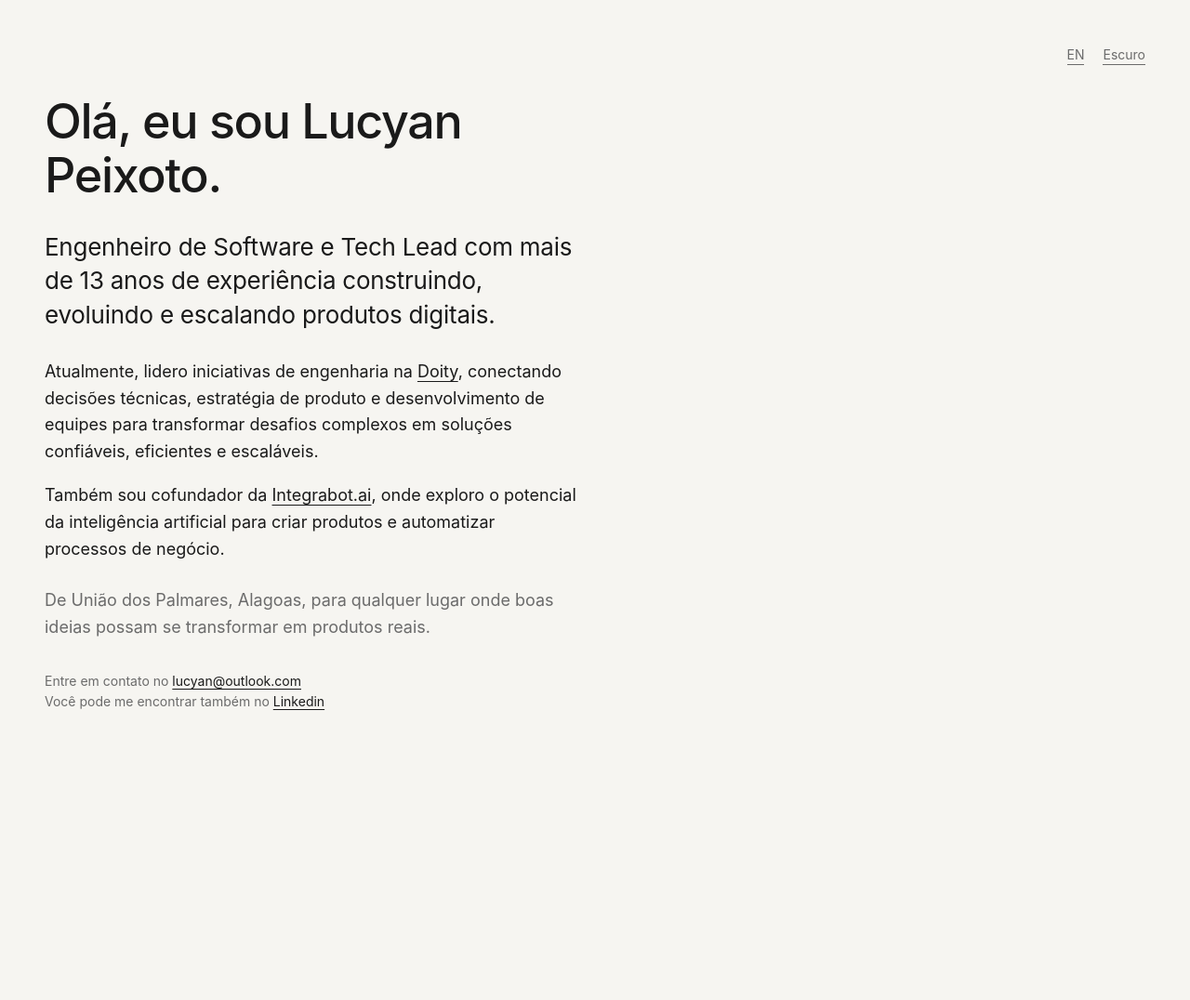
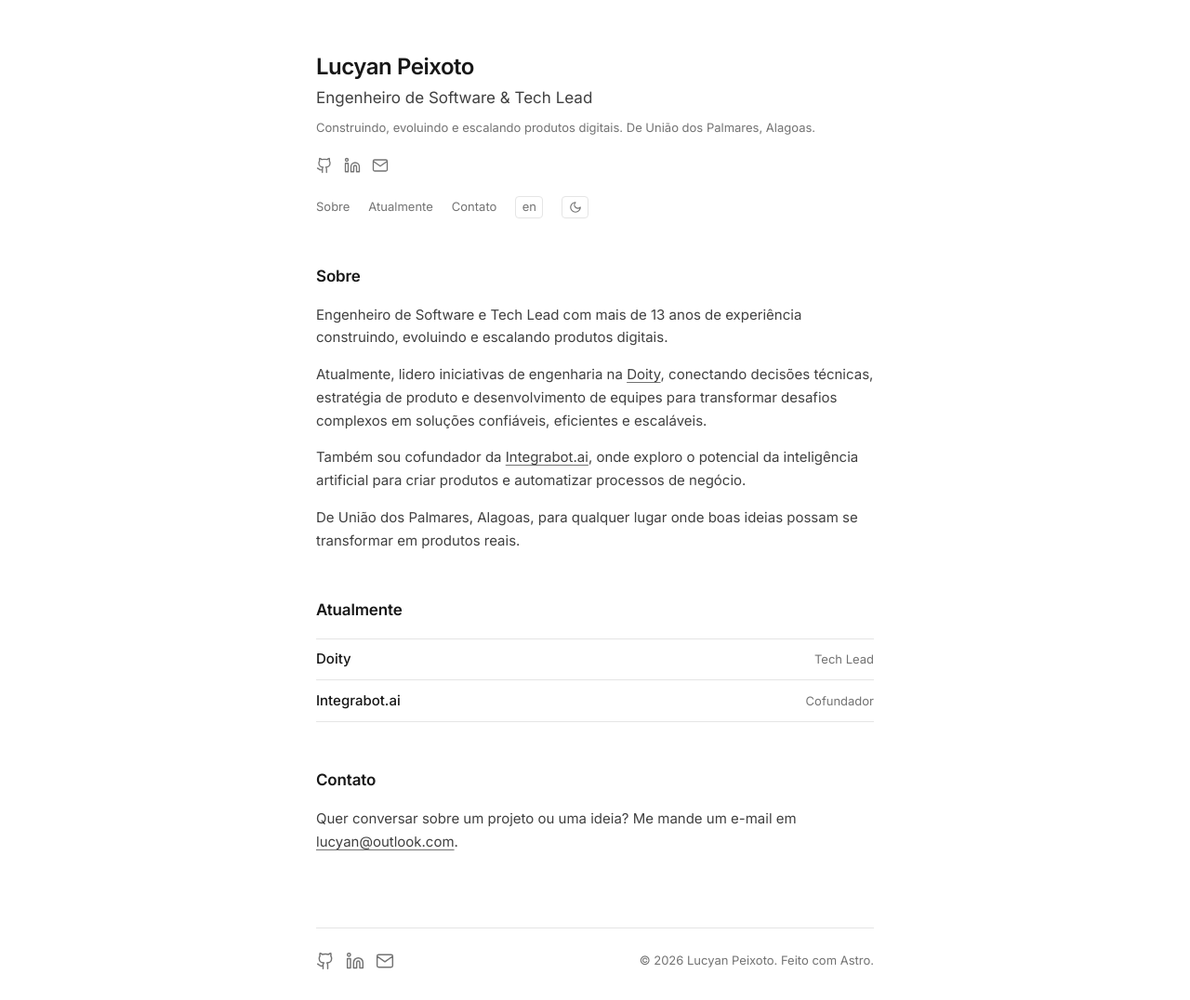
Before and after one commit to lucyanpeixoto/site, an Astro site: page / in a window 1280 px wide. Shown: the whole page at 93% size. Before the commit the page ends 815 px from the top, so only its background shows below. Built offline with nearby package versions, Linux system fonts and the light colour scheme; Astro itself is replaced by a stand-in of ours.

Commit message:
feat: redesenha página no estilo coluna única
Inspirado em jhol.dev: coluna centralizada, fonte Inter, cabeçalho
com nome, cargo, ícones sociais e nav com idioma/tema, seções Sobre,
Atualmente e Contato, e rodapé.

Co-Authored-By: Claude Opus 5.5 <noreply@anthropic.com>

```diff
--- a/src/components/Home.astro
+++ b/src/components/Home.astro
@@ -1,5 +1,6 @@
 ---
 import '../styles/global.css';
+import Social from './Social.astro';
 import { content, locales, type Locale } from '../i18n';
 
 interface Props {
@@ -9,7 +10,7 @@ interface Props {
 const { locale } = Astro.props;
 const t = content[locale];
 const otherLocale = locales.find((l) => l !== locale)!;
-const title = 'Lucyan Peixoto';
+const name = 'Lucyan Peixoto';
 ---
 
 <!doctype html>
@@ -18,17 +19,20 @@ const title = 'Lucyan Peixoto';
 		<meta charset="UTF-8" />
 		<meta name="viewport" content="width=device-width, initial-scale=1" />
 		<meta name="description" content={t.description} />
-		<meta name="color-scheme" content="dark light" />
-		<meta name="theme-color" content="#0f0f0f" media="(prefers-color-scheme: dark)" />
-		<meta name="theme-color" content="#f6f5f1" media="(prefers-color-scheme: light)" />
-		<meta property="og:title" content={title} />
+		<meta name="color-scheme" content="light dark" />
+		<meta name="theme-color" content="#0a0a0a" media="(prefers-color-scheme: dark)" />
+		<meta name="theme-color" content="#ffffff" media="(prefers-color-scheme: light)" />
+		<meta property="og:title" content={`${name} — ${t.role}`} />
 		<meta property="og:description" content={t.description} />
 		<meta property="og:type" content="website" />
 		<meta property="og:locale" content={t.ogLocale} />
 		{locales.map((l) => <link rel="alternate" hreflang={content[l].htmlLang} href={content[l].path} />)}
 		<link rel="alternate" hreflang="x-default" href="/" />
 		<link rel="icon" href="/favicon.ico" />
-		<title>{title}</title>
+		<link rel="preconnect" href="https://fonts.googleapis.com" />
+		<link rel="preconnect" href="https://fonts.gstatic.com" crossorigin />
+		<link href="https://fonts.googleapis.com/css2?family=Inter:wght@400;500;600&display=swap" rel="stylesheet" />
+		<title>{`${name} — ${t.role}`}</title>
 		<!-- Aplica o tema antes da primeira pintura para evitar flash -->
 		<script is:inline>
 			(() => {
@@ -37,43 +41,83 @@ const title = 'Lucyan Peixoto';
 					theme = localStorage.getItem('theme');
 				} catch {}
 				if (theme !== 'light' && theme !== 'dark') {
-					theme = matchMedia('(prefers-color-scheme: light)').matches ? 'light' : 'dark';
+					theme = matchMedia('(prefers-color-scheme: dark)').matches ? 'dark' : 'light';
 				}
 				document.documentElement.dataset.theme = theme;
 			})();
 		</script>
 	</head>
 	<body>
-		<main>
-			<nav class="menu">
-				<a class="menu-link" href={content[otherLocale].path} hreflang={content[otherLocale].htmlLang} title={t.switchLanguage.title}>
-					{t.switchLanguage.label}
-				</a>
-				<button class="menu-link theme-toggle" type="button" title={t.theme.title}>
-					<span class="theme-toggle__to-light">{t.theme.toLight}</span>
-					<span class="theme-toggle__to-dark">{t.theme.toDark}</span>
-				</button>
-			</nav>
+		<div class="page">
+			<header class="header">
+				<h1 class="name">{name}</h1>
+				<p class="role">{t.role}</p>
+				<p class="tagline">{t.tagline}</p>
+				<Social />
+				<nav class="nav">
+					<a href="#about">{t.about.title}</a>
+					<a href="#now">{t.now.title}</a>
+					<a href="#contact">{t.contact.title}</a>
+					<a
+						class="chip"
+						href={content[otherLocale].path}
+						hreflang={content[otherLocale].htmlLang}
+						title={t.switchLanguage.title}
+					>
+						{t.switchLanguage.label}
+					</a>
+					<button class="chip theme-toggle" type="button" title={t.themeTitle} aria-label={t.themeTitle}>
+						<svg class="icon-sun" width="14" height="14" viewBox="0 0 24 24" fill="none" stroke="currentColor" stroke-width="2" stroke-linecap="round" aria-hidden="true">
+							<circle cx="12" cy="12" r="4"></circle>
+							<path d="M12 2v2M12 20v2M4.93 4.93l1.41 1.41M17.66 17.66l1.41 1.41M2 12h2M20 12h2M6.34 17.66l-1.41 1.41M19.07 4.93l-1.41 1.41"></path>
+						</svg>
+						<svg class="icon-moon" width="14" height="14" viewBox="0 0 24 24" fill="none" stroke="currentColor" stroke-width="2" stroke-linecap="round" stroke-linejoin="round" aria-hidden="true">
+							<path d="M12 3a6 6 0 0 0 9 9 9 9 0 1 1-9-9Z"></path>
+						</svg>
+					</button>
+				</nav>
+			</header>
 
-			<div class="content-primary">
-				<h1 class="heading">{t.greeting}</h1>
-				<p class="content-lead">{t.lead}</p>
-				{t.paragraphs.map((p) => <p set:html={p} />)}
-				<p class="content-closing">{t.closing}</p>
-			</div>
+			<main>
+				<section id="about" class="section">
+					<h2 class="section-title">{t.about.title}</h2>
+					{t.about.paragraphs.map((p) => <p set:html={p} />)}
+				</section>
 
-			<p class="content-secondary">
-				<span>{t.contact}{' '}<a href="mailto:lucyan@outlook.com">lucyan@outlook.com</a></span>
-				<span>
-					{t.linkedin}{' '}
-					<a href="https://www.linkedin.com/in/lucyanpeixoto/" target="_blank" rel="noopener">Linkedin</a>
-				</span>
-			</p>
-		</main>
+				<section id="now" class="section">
+					<h2 class="section-title">{t.now.title}</h2>
+					<ul class="list">
+						{
+							t.now.items.map((item) => (
+								<li>
+									<a class="list-title" href={item.url} target="_blank" rel="noopener">
+										{item.name}
+									</a>
+									<span class="meta">{item.role}</span>
+								</li>
+							))
+						}
+					</ul>
+				</section>
+
+				<section id="contact" class="section">
+					<h2 class="section-title">{t.contact.title}</h2>
+					<p>
+						{t.contact.text}{' '}
+						<a href="mailto:lucyan@outlook.com">lucyan@outlook.com</a>.
+					</p>
+				</section>
+			</main>
+
+			<footer class="footer">
+				<Social size={20} />
+				<p class="meta">© {new Date().getFullYear()} {name}. {t.builtWith}.</p>
+			</footer>
+		</div>
 
 		<script is:inline>
 			document.querySelector('.theme-toggle').addEventListener('click', () => {
-				const theme = document.documentElement.dataset.theme === 'light' ? 'dark' : 'light';
+				const theme = document.documentElement.dataset.theme === 'dark' ? 'light' : 'dark';
 				document.documentElement.dataset.theme = theme;
 				try {
 					localStorage.setItem('theme', theme);
--- /dev/null
+++ b/src/components/Social.astro
@@ -0,0 +1,54 @@
+---
+interface Props {
+	size?: number;
+}
+
+const { size = 18 } = Astro.props;
+
+const links = [
+	{
+		label: 'GitHub',
+		href: 'https://github.com/lucyanpeixoto',
+		path: 'M15 22v-4a4.8 4.8 0 0 0-1-3.5c3 0 6-2 6-5.5.08-1.25-.27-2.48-1-3.5.28-1.15.28-2.35 0-3.5 0 0-1 0-3 1.5-2.64-.5-5.36-.5-8 0C6 2 5 2 5 2c-.3 1.15-.3 2.35 0 3.5A5.403 5.403 0 0 0 4 9c0 3.5 3 5.5 6 5.5-.39.49-.68 1.05-.85 1.65-.17.6-.22 1.23-.15 1.85v4 M9 18c-4.51 2-5-2-7-2',
+	},
+	{
+		label: 'LinkedIn',
+		href: 'https://www.linkedin.com/in/lucyanpeixoto/',
+		path: 'M16 8a6 6 0 0 1 6 6v7h-4v-7a2 2 0 0 0-2-2 2 2 0 0 0-2 2v7h-4v-7a6 6 0 0 1 6-6z M2 9h4v12H2z M4 2a2 2 0 1 0 0 4 2 2 0 1 0 0-4z',
+	},
+	{
+		label: 'E-mail',
+		href: 'mailto:lucyan@outlook.com',
+		path: 'M4 4h16a2 2 0 0 1 2 2v12a2 2 0 0 1-2 2H4a2 2 0 0 1-2-2V6a2 2 0 0 1 2-2z M22 6l-10 7L2 6',
+	},
+];
+---
+
+<ul class="social">
+	{
+		links.map((link) => (
+			<li>
+				<a
+					href={link.href}
+					aria-label={link.label}
+					title={link.label}
+					{...(link.href.startsWith('http') && { target: '_blank', rel: 'noopener' })}
+				>
+					<svg
+						width={size}
+						height={size}
+						viewBox="0 0 24 24"
+						fill="none"
+						stroke="currentColor"
+						stroke-width="1.75"
+						stroke-linecap="round"
+						stroke-linejoin="round"
+						aria-hidden="true"
+					>
+						<path d={link.path} />
+					</svg>
+				</a>
+			</li>
+		))
+	}
+</ul>
--- a/src/i18n.ts
+++ b/src/i18n.ts
@@ -15,35 +15,61 @@ export const content = {
 		ogLocale: 'pt_BR',
 		path: '/',
 		description: `Engenheiro de Software e Tech Lead com mais de ${years} anos de experiência construindo e escalando produtos digitais. Tech Lead na Doity e cofundador da Integrabot.ai.`,
-		greeting: 'Olá, eu sou Lucyan Peixoto.',
-		lead: `Engenheiro de Software e Tech Lead com mais de ${years} anos de experiência construindo, evoluindo e escalando produtos digitais.`,
+		role: 'Engenheiro de Software & Tech Lead',
+		tagline: 'Construindo, evoluindo e escalando produtos digitais. De União dos Palmares, Alagoas.',
+		about: {
+			title: 'Sobre',
 			paragraphs: [
+				`Engenheiro de Software e Tech Lead com mais de ${years} anos de experiência construindo, evoluindo e escalando produtos digitais.`,
 				`Atualmente, lidero iniciativas de engenharia na ${doity}, conectando decisões técnicas, estratégia de produto e desenvolvimento de equipes para transformar desafios complexos em soluções confiáveis, eficientes e escaláveis.`,
 				`Também sou cofundador da ${integrabot}, onde exploro o potencial da inteligência artificial para criar produtos e automatizar processos de negócio.`,
+				'De União dos Palmares, Alagoas, para qualquer lugar onde boas ideias possam se transformar em produtos reais.',
 			],
-		closing:
-			'De União dos Palmares, Alagoas, para qualquer lugar onde boas ideias possam se transformar em produtos reais.',
-		contact: 'Entre em contato no',
-		linkedin: 'Você pode me encontrar também no',
-		switchLanguage: { label: 'EN', title: 'Read in English' },
-		theme: { toLight: 'Claro', toDark: 'Escuro', title: 'Alternar tema' },
+		},
+		now: {
+			title: 'Atualmente',
+			items: [
+				{ name: 'Doity', url: 'https://doity.com.br', role: 'Tech Lead' },
+				{ name: 'Integrabot.ai', url: 'https://integrabot.ai', role: 'Cofundador' },
+			],
+		},
+		contact: {
+			title: 'Contato',
+			text: 'Quer conversar sobre um projeto ou uma ideia? Me mande um e-mail em',
+		},
+		switchLanguage: { label: 'en', title: 'Read in English' },
+		themeTitle: 'Alternar tema',
+		builtWith: 'Feito com Astro',
 	},
 	en: {
 		htmlLang: 'en',
 		ogLocale: 'en_US',
 		path: '/en/',
 		description: `Software Engineer and Tech Lead with over ${years} years of experience building and scaling digital products. Tech Lead at Doity and co-founder of Integrabot.ai.`,
-		greeting: "Hi, I'm Lucyan Peixoto.",
-		lead: `Software Engineer and Tech Lead with over ${years} years of experience building, evolving and scaling digital products.`,
+		role: 'Software Engineer & Tech Lead',
+		tagline: 'Building, evolving and scaling digital products. From União dos Palmares, Alagoas, Brazil.',
+		about: {
+			title: 'About',
 			paragraphs: [
+				`Software Engineer and Tech Lead with over ${years} years of experience building, evolving and scaling digital products.`,
 				`I currently lead engineering initiatives at ${doity}, connecting technical decisions, product strategy and team development to turn complex challenges into reliable, efficient and scalable solutions.`,
 				`I'm also a co-founder of ${integrabot}, where I explore the potential of artificial intelligence to build products and automate business processes.`,
+				'From União dos Palmares, Alagoas, Brazil, to anywhere good ideas can become real products.',
 			],
-		closing:
-			'From União dos Palmares, Alagoas, Brazil, to anywhere good ideas can become real products.',
-		contact: 'Get in touch at',
-		linkedin: 'You can also find me on',
-		switchLanguage: { label: 'PT', title: 'Ler em português' },
-		theme: { toLight: 'Light', toDark: 'Dark', title: 'Toggle theme' },
+		},
+		now: {
+			title: 'Currently',
+			items: [
+				{ name: 'Doity', url: 'https://doity.com.br', role: 'Tech Lead' },
+				{ name: 'Integrabot.ai', url: 'https://integrabot.ai', role: 'Co-founder' },
+			],
+		},
+		contact: {
+			title: 'Contact',
+			text: 'Want to talk about a project or an idea? Send me an email at',
+		},
+		switchLanguage: { label: 'br', title: 'Ler em português' },
+		themeTitle: 'Toggle theme',
+		builtWith: 'Built with Astro',
 	},
 } satisfies Record<Locale, unknown>;
--- a/src/styles/global.css
+++ b/src/styles/global.css
@@ -5,173 +5,184 @@
 }
 
 :root {
-	/* Escala de 4 tamanhos: título, destaque, texto e apoio */
-	--font-size-xl: clamp(2rem, 1.4rem + 2.6vw, 3.25rem);
-	--font-size-l: clamp(1.25rem, 1rem + 1vw, 1.625rem);
-	--font-size-m: clamp(1rem, 0.95rem + 0.25vw, 1.125rem);
-	--font-size-s: 0.875rem;
-	--gutter: clamp(1.25rem, 4vw, 3rem);
+	/* Escala de 4 tamanhos: nome, títulos, texto e apoio */
+	--font-size-xl: 1.5rem;
+	--font-size-l: 1.0625rem;
+	--font-size-m: 0.9375rem;
+	--font-size-s: 0.8125rem;
+	--font-family: 'Inter', -apple-system, BlinkMacSystemFont, 'Segoe UI', Helvetica, Arial, sans-serif;
 }
 
-/* Tema escuro (padrão) */
+/* Tema claro (padrão) */
 :root,
-:root[data-theme='dark'] {
-	color-scheme: dark;
-	--color-text: #ececec;
-	--color-muted: #8b8b8b;
-	--color-bg: #0f0f0f;
-	--color-focus: #e93f33;
+:root[data-theme='light'] {
+	color-scheme: light;
+	--color-text: #171717;
+	--color-text-soft: #404040;
+	--color-muted: #737373;
+	--color-border: #e5e5e5;
+	--color-bg: #fff;
+	--color-focus: #2563eb;
 }
 
-/* Tema claro: segue o sistema sem JS; com JS, o data-theme manda */
-@media (prefers-color-scheme: light) {
+/* Tema escuro: segue o sistema sem JS; com JS, o data-theme manda */
+@media (prefers-color-scheme: dark) {
 	:root:not([data-theme]) {
-		color-scheme: light;
-		--color-text: #1a1a1a;
-		--color-muted: #6b6b6b;
-		--color-bg: #f6f5f1;
-		--color-focus: #c0261b;
+		color-scheme: dark;
+		--color-text: #ededed;
+		--color-text-soft: #c4c4c4;
+		--color-muted: #8f8f8f;
+		--color-border: #262626;
+		--color-bg: #0a0a0a;
+		--color-focus: #60a5fa;
 	}
 }
 
-:root[data-theme='light'] {
-	color-scheme: light;
-	--color-text: #1a1a1a;
-	--color-muted: #6b6b6b;
-	--color-bg: #f6f5f1;
-	--color-focus: #c0261b;
+:root[data-theme='dark'] {
+	color-scheme: dark;
+	--color-text: #ededed;
+	--color-text-soft: #c4c4c4;
+	--color-muted: #8f8f8f;
+	--color-border: #262626;
+	--color-bg: #0a0a0a;
+	--color-focus: #60a5fa;
+}
+
+html {
+	scroll-behavior: smooth;
 }
 
 body {
 	margin: 0;
 	color: var(--color-text);
 	background-color: var(--color-bg);
+	font-family: var(--font-family);
 	font-size: var(--font-size-m);
-	line-height: 1.6;
-	font-family: -apple-system, BlinkMacSystemFont, Segoe UI, Helvetica, Arial, sans-serif;
+	line-height: 1.65;
 	-webkit-font-smoothing: antialiased;
 	-moz-osx-font-smoothing: grayscale;
-	transition: background-color 0.3s ease, color 0.3s ease;
+	transition: background-color 0.2s ease, color 0.2s ease;
 }
 
 a {
 	color: inherit;
 	text-decoration: underline;
 	text-decoration-thickness: 1px;
+	text-decoration-color: var(--color-muted);
 	text-underline-offset: 0.2em;
-	transition: text-decoration-color 0.2s ease;
+	transition: color 0.15s ease, text-decoration-color 0.15s ease;
 }
 
 a:hover {
-	text-decoration-color: var(--color-muted);
+	text-decoration-color: currentColor;
 }
 
 a:focus-visible,
 button:focus-visible {
 	outline: 2px solid var(--color-focus);
 	outline-offset: 2px;
+	border-radius: 4px;
+}
+
+p {
+	margin: 0 0 1em;
+}
+
+.page {
+	display: flex;
+	flex-direction: column;
+	min-height: 100vh;
+	min-height: 100dvh;
+	max-width: 40rem;
+	margin: 0 auto;
+	padding: 3.5rem 1.25rem 0;
 }
 
 main {
-	display: grid;
-	grid-template-columns: minmax(0, 1fr) auto;
-	grid-template-rows: auto 1fr auto;
-	grid-template-areas:
-		'. menu'
-		'content content'
-		'footer footer';
-	gap: 2rem;
-	min-height: 100vh;
-	min-height: 100dvh;
-	padding: var(--gutter);
+	flex: 1;
 }
 
-.heading {
-	margin: 0 0 0.6em;
+/* Cabeçalho */
+.name {
+	margin: 0;
 	font-size: var(--font-size-xl);
-	font-weight: 500;
-	line-height: 1.1;
-	letter-spacing: -0.025em;
+	font-weight: 600;
+	line-height: 1.3;
+	letter-spacing: -0.02em;
 }
 
-.content-primary {
-	grid-area: content;
-	align-self: center;
-	max-width: 36rem;
+.role {
+	margin: 0.25rem 0 0;
+	font-size: var(--font-size-l);
+	color: var(--color-text-soft);
 }
 
-.content-primary p {
-	margin: 0 0 1em;
-}
-
-.content-primary .content-lead {
-	margin-bottom: 1.1em;
-	font-size: var(--font-size-l);
-	line-height: 1.4;
-	letter-spacing: -0.01em;
-}
-
-.content-primary .content-closing {
-	margin: 1.5em 0 0;
-	color: var(--color-muted);
-}
-
-.content-secondary {
-	grid-area: footer;
-	margin: 0;
+.tagline {
+	margin: 0.5rem 0 0;
 	font-size: var(--font-size-s);
 	color: var(--color-muted);
 }
 
-.content-secondary span {
+.social {
+	display: flex;
+	gap: 0.75rem;
+	margin: 1.25rem 0 0;
+	padding: 0;
+	list-style: none;
+}
+
+.social a {
+	display: block;
+	color: var(--color-muted);
+}
+
+.social a:hover {
+	color: var(--color-text);
+}
+
+.social svg {
 	display: block;
 }
 
-.content-secondary a {
+.nav {
+	display: flex;
+	flex-wrap: wrap;
+	align-items: center;
+	gap: 0.5rem 1.25rem;
+	margin-top: 1.5rem;
+	font-size: var(--font-size-s);
+}
+
+.nav a {
+	color: var(--color-muted);
+	text-decoration: none;
+}
+
+.nav a:hover {
 	color: var(--color-text);
 }
 
-.menu {
-	grid-area: menu;
-	display: flex;
-	gap: 1.25rem;
+.chip {
+	display: inline-flex;
+	align-items: center;
+	justify-content: center;
+	min-width: 1.75rem;
+	height: 1.5rem;
+	padding: 0 0.4rem;
+	font: inherit;
 	font-size: var(--font-size-s);
+	line-height: 1;
+	color: var(--color-muted);
+	background: none;
+	border: 1px solid var(--color-border);
+	border-radius: 4px;
+	cursor: pointer;
+	transition: color 0.15s ease, border-color 0.15s ease;
 }
 
-.menu-link {
-	position: relative;
-	display: block;
-	overflow: hidden;
-	padding: 0;
-	font: inherit;
-	font-size: inherit;
-	color: var(--color-muted);
-	text-decoration: none;
-	background: none;
-	border: 0;
-	cursor: pointer;
-	transition: color 0.2s ease;
-}
-
-.menu-link:hover {
+.chip:hover {
 	color: var(--color-text);
-}
-
-.menu-link::after {
-	content: '';
-	position: absolute;
-	bottom: 0;
-	left: 0;
-	height: 1px;
-	width: 100%;
-	background: currentColor;
-	transition: transform 0.4s ease;
-	transform-origin: 100% 50%;
-}
-
-.menu-link:hover::after {
-	transform: scale3d(0, 1, 1);
-	transform-origin: 0% 50%;
+	border-color: var(--color-muted);
 }
 
 /* O botão de tema só aparece quando o JS definiu o tema */
@@ -179,12 +190,82 @@ main {
 	display: none;
 }
 
-:root[data-theme='dark'] .theme-toggle__to-dark,
-:root[data-theme='light'] .theme-toggle__to-light {
+:root[data-theme='light'] .icon-sun,
+:root[data-theme='dark'] .icon-moon {
 	display: none;
 }
 
+/* Seções */
+.section {
+	margin-top: 3rem;
+	scroll-margin-top: 2rem;
+}
+
+.section-title {
+	margin: 0 0 1rem;
+	font-size: var(--font-size-l);
+	font-weight: 600;
+	letter-spacing: -0.01em;
+}
+
+.section p {
+	color: var(--color-text-soft);
+}
+
+.list {
+	margin: 0;
+	padding: 0;
+	list-style: none;
+}
+
+.list li {
+	display: flex;
+	align-items: baseline;
+	justify-content: space-between;
+	gap: 1rem;
+	padding: 0.6rem 0;
+	border-bottom: 1px solid var(--color-border);
+}
+
+.list li:first-child {
+	border-top: 1px solid var(--color-border);
+}
+
+.list-title {
+	font-weight: 500;
+	text-decoration: none;
+}
+
+.list-title:hover {
+	text-decoration: underline;
+}
+
+.meta {
+	margin: 0;
+	font-size: var(--font-size-s);
+	color: var(--color-muted);
+}
+
+/* Rodapé */
+.footer {
+	display: flex;
+	flex-wrap: wrap;
+	align-items: center;
+	justify-content: space-between;
+	gap: 1rem;
+	margin-top: 4rem;
+	padding: 1.5rem 0 2rem;
+	border-top: 1px solid var(--color-border);
+}
+
+.footer .social {
+	margin: 0;
+}
+
 @media (prefers-reduced-motion: reduce) {
+	html {
+		scroll-behavior: auto;
+	}
 	*,
 	*::after {
 		transition: none !important;
```
Also changed, not shown: README.md. Lines whose indentation alone changed are shown as unchanged.
